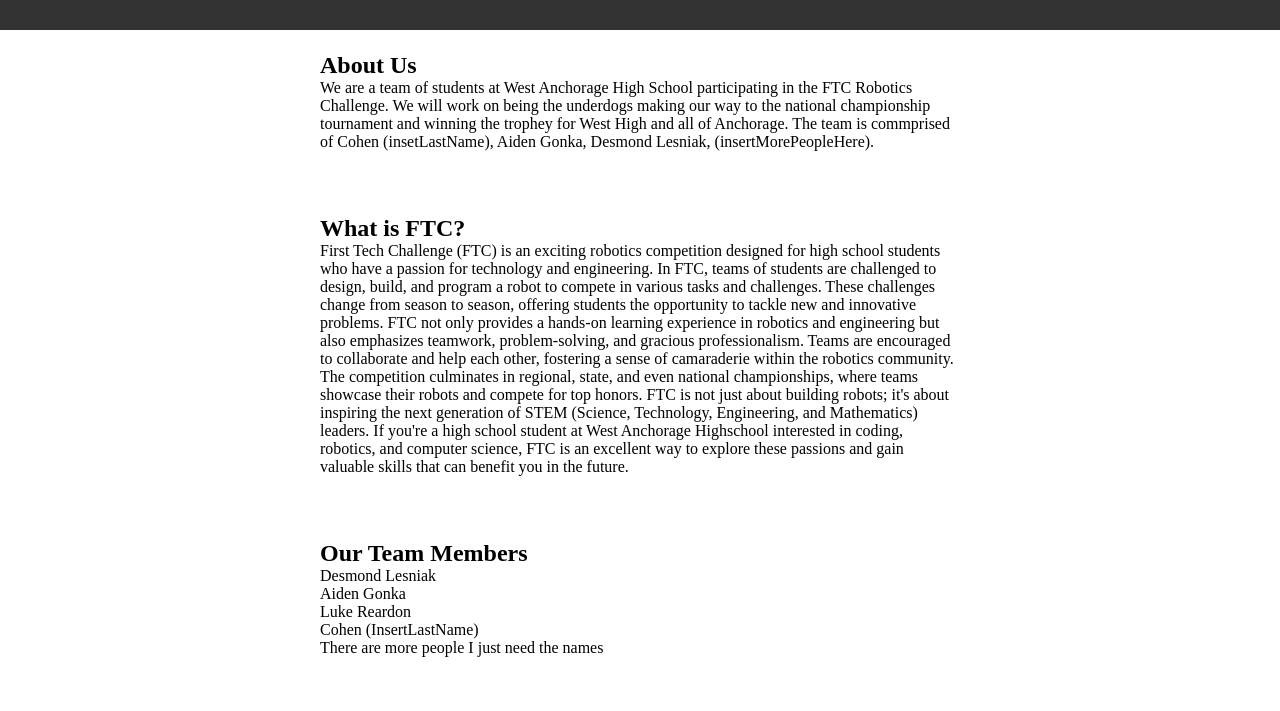
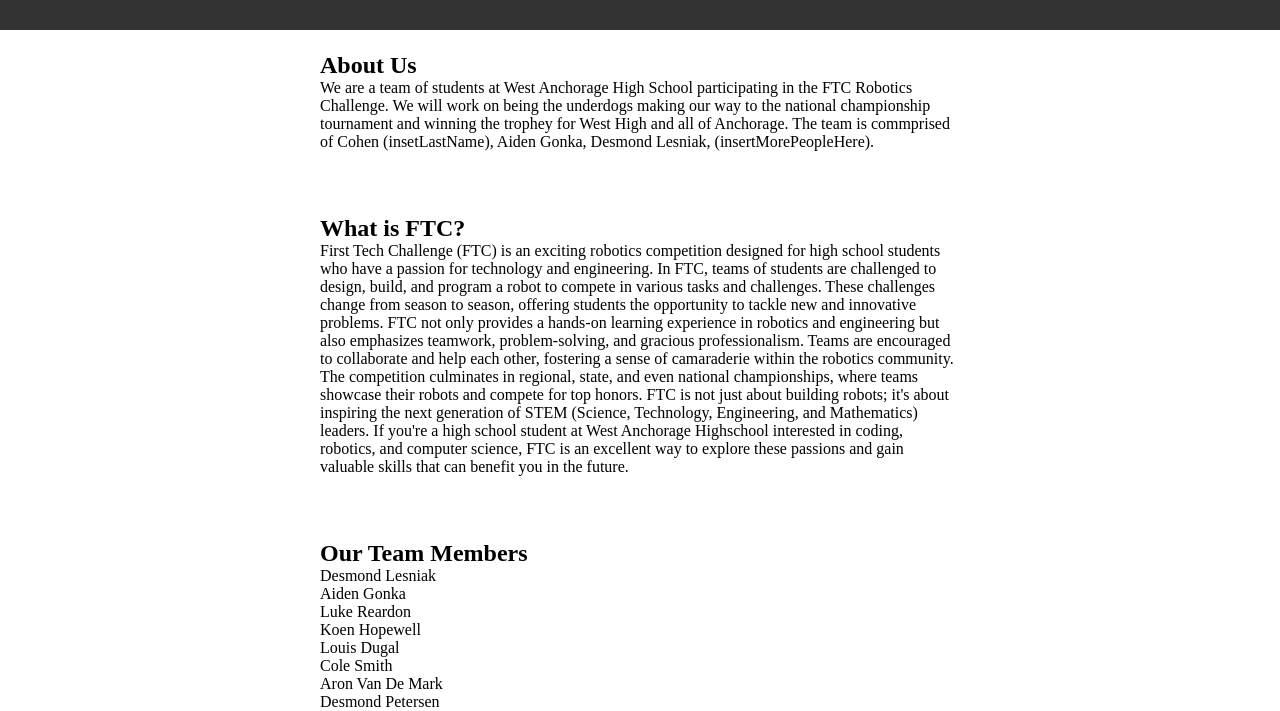
Before and after one commit to Akminime/IronNestRobotics, a plain HTML site: page index.html in a window 1280 px wide. Shown: the part 89-800 px from the top of the page. Drawn offline with Linux system fonts and the light colour scheme.

Commit message:
Updated Members List

```diff
--- a/index.html
+++ b/index.html
@@ -50,8 +50,11 @@
         <p>Desmond Lesniak</p>
         <p>Aiden Gonka</p>
         <p>Luke Reardon</p>
-        <p>Cohen (InsertLastName)</p>
-        <p>There are more people I just need the names</p>
+        <p>Koen Hopewell</p>
+        <p>Louis Dugal</p>
+        <p>Cole Smith</p>
+        <p>Aron Van De Mark</p>
+        <p>Desmond Petersen</p>
     </section>
 
     <section id="events" class="container">
```
